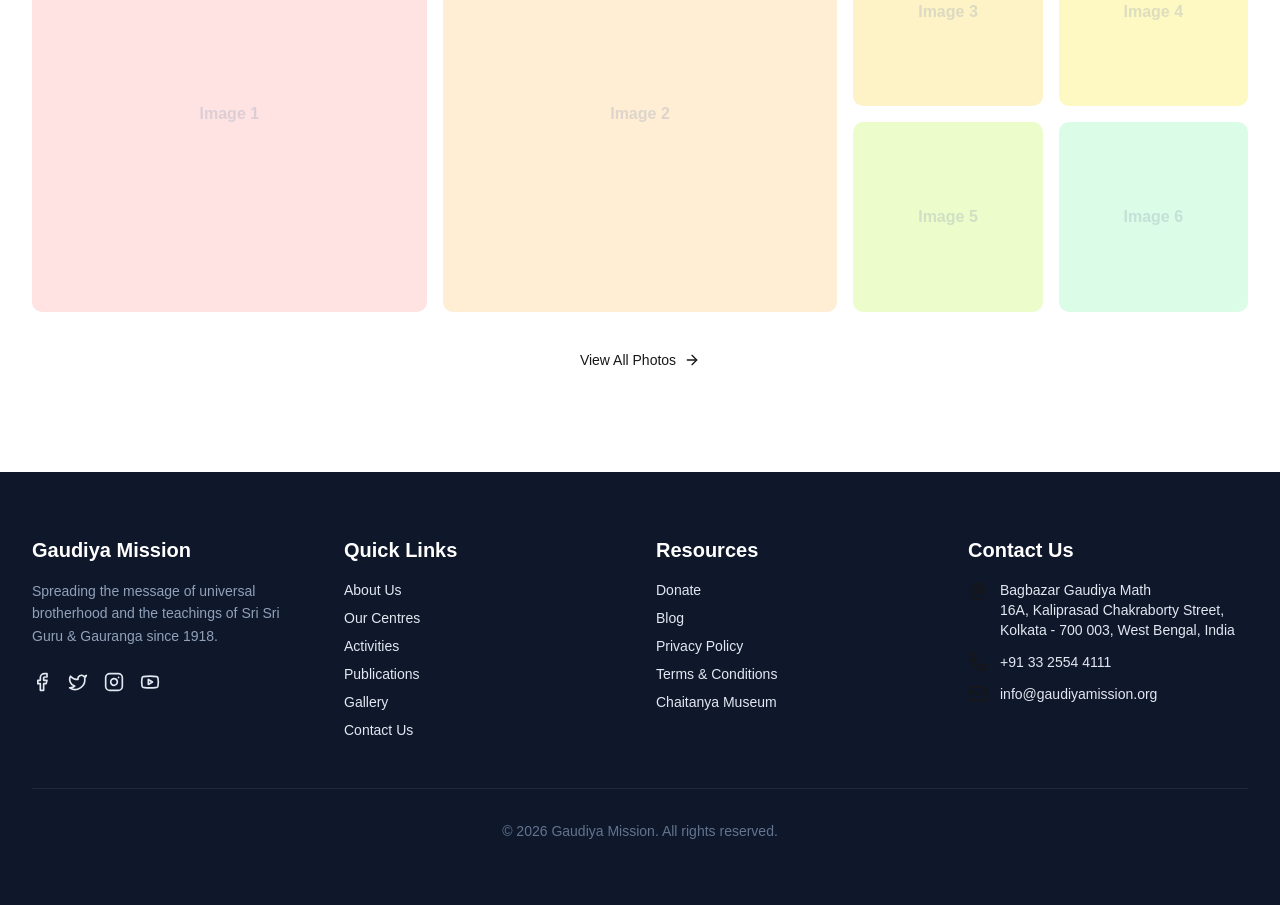
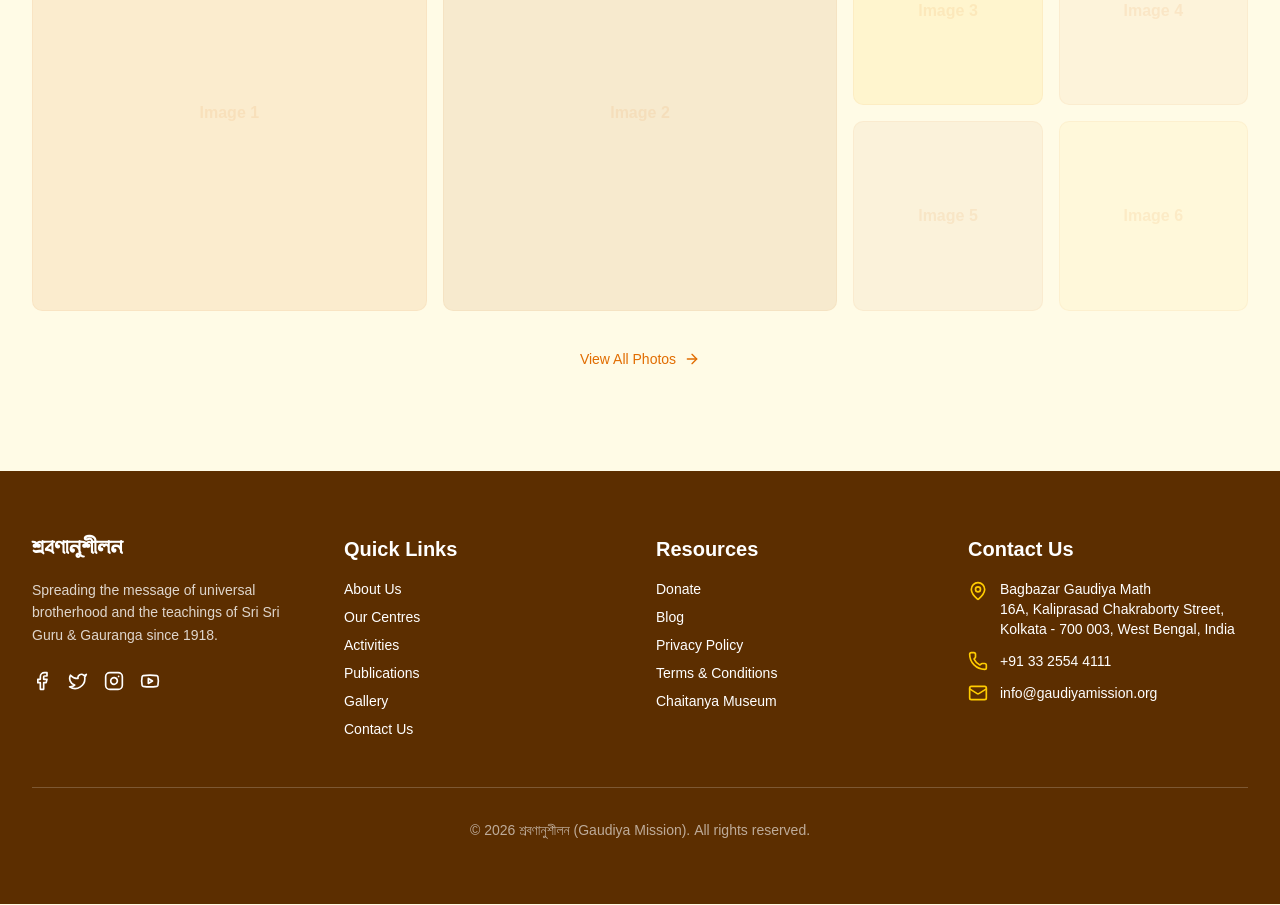
Before and after one commit to developer-shourav/shraban_anushilan_frontend, a Next.js app: page / in a window 1280 px wide. Shown: the part 3220-4125 px from the top of the page. Built offline with nearby package versions, Linux system fonts and the light colour scheme; a web font is replaced by a local one.

Commit message:
Website color palate changed

```diff
--- a/app/globals.css
+++ b/app/globals.css
@@ -65,72 +65,72 @@
 }
 
 :root {
-  --background: oklch(1 0 0);
-  --foreground: oklch(0.145 0 0);
-  --card: oklch(1 0 0);
-  --card-foreground: oklch(0.145 0 0);
-  --popover: oklch(1 0 0);
-  --popover-foreground: oklch(0.145 0 0);
-  --primary: oklch(0.205 0 0);
-  --primary-foreground: oklch(0.985 0 0);
-  --secondary: oklch(0.97 0 0);
-  --secondary-foreground: oklch(0.205 0 0);
-  --muted: oklch(0.97 0 0);
-  --muted-foreground: oklch(0.556 0 0);
-  --accent: oklch(0.97 0 0);
-  --accent-foreground: oklch(0.205 0 0);
-  --destructive: oklch(0.58 0.22 27);
-  --border: oklch(0.922 0 0);
-  --input: oklch(0.922 0 0);
-  --ring: oklch(0.708 0 0);
-  --chart-1: oklch(0.809 0.105 251.813);
-  --chart-2: oklch(0.623 0.214 259.815);
-  --chart-3: oklch(0.546 0.245 262.881);
-  --chart-4: oklch(0.488 0.243 264.376);
-  --chart-5: oklch(0.424 0.199 265.638);
+  --background: #FFFBE6;
+  --foreground: #5C2E00;
+  --card: #FFFBE6;
+  --card-foreground: #5C2E00;
+  --popover: #FFFBE6;
+  --popover-foreground: #5C2E00;
+  --primary: #E16C00;
+  --primary-foreground: #FFFFFF;
+  --secondary: #B35900;
+  --secondary-foreground: #FFFFFF;
+  --muted: #F5E6CC;
+  --muted-foreground: #804000;
+  --accent: #FFCC00;
+  --accent-foreground: #5C2E00;
+  --destructive: #B30000;
+  --border: #E16C0033;
+  --input: #E16C0033;
+  --ring: #E16C00;
+  --chart-1: #E16C00;
+  --chart-2: #B35900;
+  --chart-3: #FFCC00;
+  --chart-4: #804000;
+  --chart-5: #B30000;
   --radius: 0.625rem;
-  --sidebar: oklch(0.985 0 0);
-  --sidebar-foreground: oklch(0.145 0 0);
-  --sidebar-primary: oklch(0.205 0 0);
-  --sidebar-primary-foreground: oklch(0.985 0 0);
-  --sidebar-accent: oklch(0.97 0 0);
-  --sidebar-accent-foreground: oklch(0.205 0 0);
-  --sidebar-border: oklch(0.922 0 0);
-  --sidebar-ring: oklch(0.708 0 0);
+  --sidebar: #FFFBE6;
+  --sidebar-foreground: #5C2E00;
+  --sidebar-primary: #E16C00;
+  --sidebar-primary-foreground: #FFFFFF;
+  --sidebar-accent: #FFCC00;
+  --sidebar-accent-foreground: #5C2E00;
+  --sidebar-border: #E16C0033;
+  --sidebar-ring: #E16C00;
 }
 
 .dark {
-  --background: oklch(0.145 0 0);
-  --foreground: oklch(0.985 0 0);
-  --card: oklch(0.205 0 0);
-  --card-foreground: oklch(0.985 0 0);
-  --popover: oklch(0.205 0 0);
-  --popover-foreground: oklch(0.985 0 0);
-  --primary: oklch(0.87 0.00 0);
-  --primary-foreground: oklch(0.205 0 0);
-  --secondary: oklch(0.269 0 0);
-  --secondary-foreground: oklch(0.985 0 0);
-  --muted: oklch(0.269 0 0);
-  --muted-foreground: oklch(0.708 0 0);
-  --accent: oklch(0.371 0 0);
-  --accent-foreground: oklch(0.985 0 0);
-  --destructive: oklch(0.704 0.191 22.216);
-  --border: oklch(1 0 0 / 10%);
-  --input: oklch(1 0 0 / 15%);
-  --ring: oklch(0.556 0 0);
-  --chart-1: oklch(0.809 0.105 251.813);
-  --chart-2: oklch(0.623 0.214 259.815);
-  --chart-3: oklch(0.546 0.245 262.881);
-  --chart-4: oklch(0.488 0.243 264.376);
-  --chart-5: oklch(0.424 0.199 265.638);
-  --sidebar: oklch(0.205 0 0);
-  --sidebar-foreground: oklch(0.985 0 0);
-  --sidebar-primary: oklch(0.488 0.243 264.376);
-  --sidebar-primary-foreground: oklch(0.985 0 0);
-  --sidebar-accent: oklch(0.269 0 0);
-  --sidebar-accent-foreground: oklch(0.985 0 0);
-  --sidebar-border: oklch(1 0 0 / 10%);
-  --sidebar-ring: oklch(0.556 0 0);
+  --background: #1A0F00;
+  --foreground: #FFFBE6;
+  --card: #1A0F00;
+  --card-foreground: #FFFBE6;
+  --popover: #1A0F00;
+  --popover-foreground: #FFFBE6;
+  --primary: #FF9900;
+  --primary-foreground: #1A0F00;
+  --secondary: #E16C00;
+  --secondary-foreground: #1A0F00;
+  --muted: #331A00;
+  --muted-foreground: #F5E6CC;
+  --accent: #FFCC00;
+  --accent-foreground: #1A0F00;
+  --destructive: #FF4D4D;
+  --border: #FF990033;
+  --input: #FF990033;
+  --ring: #FF9900;
+  --chart-1: #FF9900;
+  --chart-2: #E16C00;
+  --chart-3: #FFCC00;
+  --chart-4: #F5E6CC;
+  --chart-5: #FF4D4D;
+  --sidebar: #1A0F00;
+  --sidebar-foreground: #FFFBE6;
+  --sidebar-primary: #FF9900;
+  --sidebar-primary-foreground: #1A0F00;
+  --sidebar-accent: #331A00;
+  --sidebar-accent-foreground: #FFFBE6;
+  --sidebar-border: #FF990033;
+  --sidebar-ring: #FF9900;
 }
 
 @layer base {
--- a/components/home/GalleryPreview.tsx
+++ b/components/home/GalleryPreview.tsx
@@ -4,12 +4,12 @@ import { Button } from "@/components/ui/button";
 import { ArrowRight } from "lucide-react";
 
 const galleryImages = [
-  "bg-red-100",
-  "bg-orange-100",
-  "bg-amber-100",
-  "bg-yellow-100",
-  "bg-lime-100",
-  "bg-green-100",
+  "bg-primary/10",
+  "bg-secondary/10",
+  "bg-accent/10",
+  "bg-primary/5",
+  "bg-secondary/5",
+  "bg-accent/5",
 ];
 
 const GalleryPreview = () => {
@@ -22,13 +22,13 @@ const GalleryPreview = () => {
           {galleryImages.map((color, index) => (
             <div
               key={index}
-              className={`aspect-square rounded-lg overflow-hidden relative group cursor-pointer ${color} ${index === 0 || index === 1 ? 'col-span-2 row-span-2' : ''}`}
+              className={`aspect-square rounded-lg overflow-hidden relative group cursor-pointer ${color} ${index === 0 || index === 1 ? 'col-span-2 row-span-2' : ''} border border-primary/5`}
             >
-              <div className="absolute inset-0 flex items-center justify-center opacity-0 group-hover:opacity-100 transition-opacity duration-300 bg-black/20">
-                <span className="text-white font-medium">View</span>
+              <div className="absolute inset-0 flex items-center justify-center opacity-0 group-hover:opacity-100 transition-opacity duration-300 bg-primary/20">
+                <span className="text-primary font-bold">View</span>
               </div>
               {/* Placeholder text */}
-              <div className="absolute inset-0 flex items-center justify-center text-slate-400 font-bold opacity-30 pointer-events-none">
+              <div className="absolute inset-0 flex items-center justify-center text-primary/30 font-bold opacity-30 pointer-events-none">
                 Image {index + 1}
               </div>
             </div>
@@ -36,7 +36,7 @@ const GalleryPreview = () => {
         </div>
 
         <div className="mt-8 flex justify-center">
-          <Button variant="ghost" className="gap-2 text-primary hover:text-primary/80">
+          <Button variant="ghost" className="gap-2 text-primary hover:text-primary hover:bg-primary/10">
             View All Photos <ArrowRight className="h-4 w-4" />
           </Button>
         </div>
--- a/components/layout/Footer.tsx
+++ b/components/layout/Footer.tsx
@@ -4,20 +4,20 @@ import { Facebook, Twitter, Instagram, Youtube, Mail, Phone, MapPin } from "luci
 
 const Footer = () => {
   return (
-    <footer className="bg-slate-900 text-slate-200">
+    <footer className="bg-foreground text-primary-foreground">
       <Container className="py-12 md:py-16">
         <div className="grid grid-cols-1 md:grid-cols-2 lg:grid-cols-4 gap-8">
           {/* Column 1: About */}
           <div className="space-y-4">
-            <h3 className="text-xl font-bold text-white mb-4">Gaudiya Mission</h3>
-            <p className="text-sm leading-relaxed text-slate-400">
+            <h3 className="text-xl font-bold text-white mb-4 font-BanglaHeading tracking-wide">শ্রবণানুশীলন</h3>
+            <p className="text-sm leading-relaxed text-primary-foreground/80">
               Spreading the message of universal brotherhood and the teachings of Sri Sri Guru & Gauranga since 1918.
             </p>
             <div className="flex gap-4 pt-2">
-              <a href="#" className="hover:text-primary transition-colors"><Facebook className="h-5 w-5" /></a>
-              <a href="#" className="hover:text-primary transition-colors"><Twitter className="h-5 w-5" /></a>
-              <a href="#" className="hover:text-primary transition-colors"><Instagram className="h-5 w-5" /></a>
-              <a href="#" className="hover:text-primary transition-colors"><Youtube className="h-5 w-5" /></a>
+              <a href="#" className="hover:text-accent transition-colors"><Facebook className="h-5 w-5" /></a>
+              <a href="#" className="hover:text-accent transition-colors"><Twitter className="h-5 w-5" /></a>
+              <a href="#" className="hover:text-accent transition-colors"><Instagram className="h-5 w-5" /></a>
+              <a href="#" className="hover:text-accent transition-colors"><Youtube className="h-5 w-5" /></a>
             </div>
           </div>
 
@@ -25,12 +25,12 @@ const Footer = () => {
           <div className="space-y-4">
             <h3 className="text-xl font-bold text-white mb-4">Quick Links</h3>
             <ul className="space-y-2 text-sm">
-              <li><Link href="/about" className="hover:text-primary transition-colors">About Us</Link></li>
-              <li><Link href="/centres" className="hover:text-primary transition-colors">Our Centres</Link></li>
-              <li><Link href="/activities" className="hover:text-primary transition-colors">Activities</Link></li>
-              <li><Link href="/publication" className="hover:text-primary transition-colors">Publications</Link></li>
-              <li><Link href="/gallery" className="hover:text-primary transition-colors">Gallery</Link></li>
-              <li><Link href="/contact" className="hover:text-primary transition-colors">Contact Us</Link></li>
+              <li><Link href="/about" className="hover:text-accent transition-colors">About Us</Link></li>
+              <li><Link href="/centres" className="hover:text-accent transition-colors">Our Centres</Link></li>
+              <li><Link href="/activities" className="hover:text-accent transition-colors">Activities</Link></li>
+              <li><Link href="/publication" className="hover:text-accent transition-colors">Publications</Link></li>
+              <li><Link href="/gallery" className="hover:text-accent transition-colors">Gallery</Link></li>
+              <li><Link href="/contact" className="hover:text-accent transition-colors">Contact Us</Link></li>
             </ul>
           </div>
 
@@ -38,11 +38,11 @@ const Footer = () => {
           <div className="space-y-4">
             <h3 className="text-xl font-bold text-white mb-4">Resources</h3>
             <ul className="space-y-2 text-sm">
-              <li><Link href="/donate" className="hover:text-primary transition-colors">Donate</Link></li>
-              <li><Link href="/blog" className="hover:text-primary transition-colors">Blog</Link></li>
-              <li><Link href="/privacy-policy" className="hover:text-primary transition-colors">Privacy Policy</Link></li>
-              <li><Link href="/terms" className="hover:text-primary transition-colors">Terms & Conditions</Link></li>
-              <li><Link href="/museum" className="hover:text-primary transition-colors">Chaitanya Museum</Link></li>
+              <li><Link href="/donate" className="hover:text-accent transition-colors">Donate</Link></li>
+              <li><Link href="/blog" className="hover:text-accent transition-colors">Blog</Link></li>
+              <li><Link href="/privacy-policy" className="hover:text-accent transition-colors">Privacy Policy</Link></li>
+              <li><Link href="/terms" className="hover:text-accent transition-colors">Terms & Conditions</Link></li>
+              <li><Link href="/museum" className="hover:text-accent transition-colors">Chaitanya Museum</Link></li>
             </ul>
           </div>
 
@@ -51,23 +51,23 @@ const Footer = () => {
             <h3 className="text-xl font-bold text-white mb-4">Contact Us</h3>
             <div className="space-y-3 text-sm">
               <div className="flex items-start gap-3">
-                <MapPin className="h-5 w-5 text-primary shrink-0 mt-0.5" />
+                <MapPin className="h-5 w-5 text-accent shrink-0 mt-0.5" />
                 <p>Bagbazar Gaudiya Math<br />16A, Kaliprasad Chakraborty Street,<br />Kolkata - 700 003, West Bengal, India</p>
               </div>
               <div className="flex items-center gap-3">
-                <Phone className="h-5 w-5 text-primary shrink-0" />
-                <a href="tel:+913325544111" className="hover:text-primary transition-colors">+91 33 2554 4111</a>
+                <Phone className="h-5 w-5 text-accent shrink-0" />
+                <a href="tel:+913325544111" className="hover:text-accent transition-colors">+91 33 2554 4111</a>
               </div>
               <div className="flex items-center gap-3">
-                <Mail className="h-5 w-5 text-primary shrink-0" />
-                <a href="mailto:info@gaudiyamission.org" className="hover:text-primary transition-colors">info@gaudiyamission.org</a>
+                <Mail className="h-5 w-5 text-accent shrink-0" />
+                <a href="mailto:info@gaudiyamission.org" className="hover:text-accent transition-colors">info@gaudiyamission.org</a>
               </div>
             </div>
           </div>
         </div>
 
-        <div className="border-t border-slate-800 mt-12 pt-8 text-center text-sm text-slate-500">
-          <p>&copy; {new Date().getFullYear()} Gaudiya Mission. All rights reserved.</p>
+        <div className="border-t border-primary-foreground/20 mt-12 pt-8 text-center text-sm text-primary-foreground/60">
+          <p>&copy; {new Date().getFullYear()} শ্রবণানুশীলন (Gaudiya Mission). All rights reserved.</p>
         </div>
       </Container>
     </footer>
```
Also changed, not shown: components/home/EventsSection.tsx (+6 -6 lines), components/home/MissionSection.tsx (+5 -5 lines), components/home/PublicationsSection.tsx (+6 -6 lines), components/layout/Navbar.tsx (+15 -15 lines).
